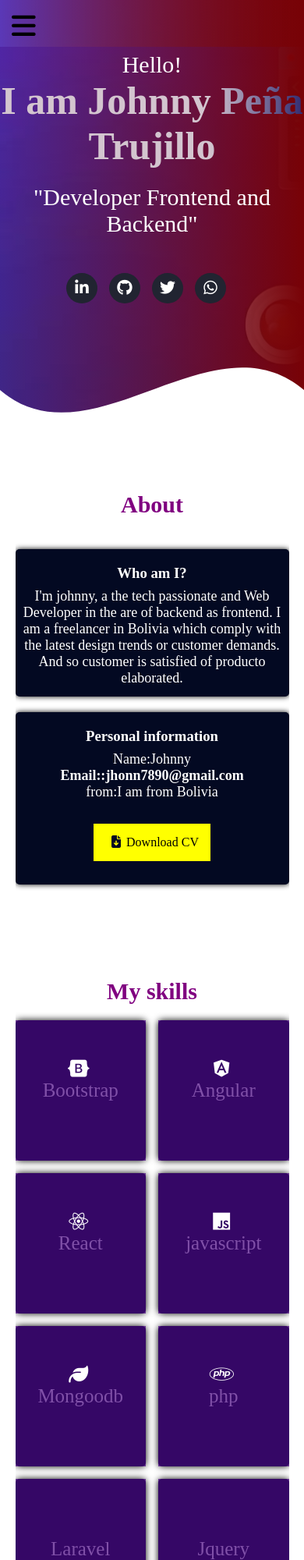
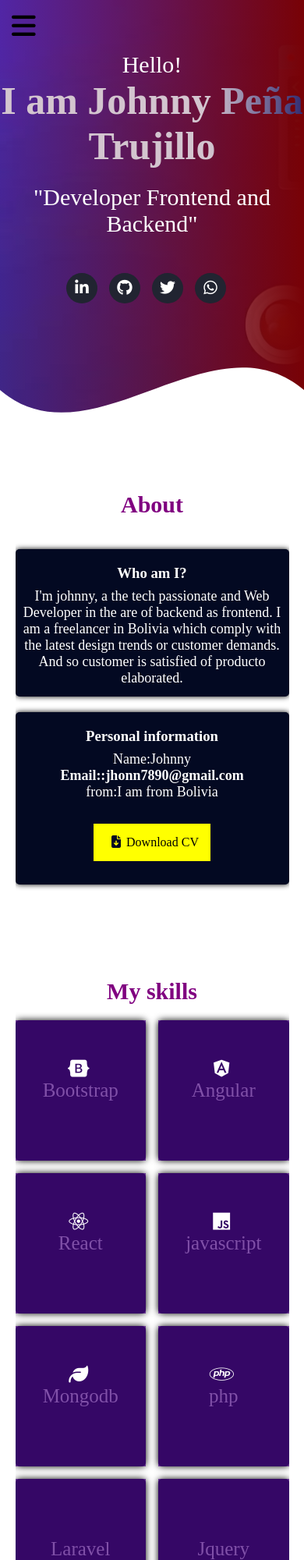
Before and after one commit to jhonnrock/Portfolio, a plain HTML site: page index.html in a window 390 px wide. Shown: the top 2000 px of the page at 78% size. Drawn offline with Linux system fonts and the light colour scheme; some icons are missing; a web font is replaced by a local one.

Commit message:
Add one list of change for my portfolio

```diff
--- a/index.html
+++ b/index.html
@@ -138,7 +138,7 @@
 
 
                     <a href="https://www.mongodb.com/">
-                        Mongoodb</a>
+                        Mongodb</a>
                     <div class="content-skill">
                         <i class="fas fa-leaf "></i>
                     </div>
@@ -210,7 +210,7 @@
 
                     <a href="https://materializecss.com/">Materialize CSS</a>
                     <div class="content-skill">
-                        <i class=""></i>
+                        <i class="fab fa-maxcdn"></i>
 
                     </div>
 
--- a/src/js/main.js
+++ b/src/js/main.js
@@ -4,23 +4,34 @@ const linknav=document.querySelectorAll('.linkdata');
 collapse.addEventListener('click',()=>{
     menu.classList.toggle('active');
     collapse.classList.toggle('active');
+    nav.style.background=`#070022`;
 
 });
+const nav =document.querySelector('.view-menu');
+window.addEventListener("scroll", function () {
+    window.scrollY > 100 && (nav.style.background = `rgba(80,35,146,0.9)`);
+    window.scrollY < 100 && (nav.style.background = `transparent`);
+  });
+
+const links=document.querySelector('.linkdata');
 removelist=()=>{
     console.log("item...");
     for(let i=0;i< linknav.length;i++){
         // console.log(linknav[i]);
         linknav[i].addEventListener('click',(a)=>{
+
                 menu.classList.toggle('active');
                 collapse.classList.toggle('active');
-
+                colorMenu(this)
 
             })
 
     }
 
 }
+colorMenu=(a)=>{
+//    console.log(a)
+    // this.style.color="yellow"
+}
 
 const valuedata=removelist();
-// console.log(removelist());
-// removelist();
--- a/src/style/main.css
+++ b/src/style/main.css
@@ -303,8 +303,7 @@ main .section-about {
     align-items: center;
     border-radius: 5px;
     box-shadow: 0 0 10px black;
-    /* transition: all 0.2s ease-in-out; */
-    /* position: relative; */
+
 }
 .container-skill .row-skill {
     position: relative;
@@ -486,9 +485,7 @@ main .section-about {
 @media screen and (max-width:768px) {
 
     /* this is for header */
-    nav {
-        background: linear-gradient(to right, rgba(128, 130, 255, 0.205), #780206);
-    }
+
     .view-menu>.menu-show {
         display: none;
 
@@ -499,8 +496,7 @@ main .section-about {
         font-size: 35px;
         justify-content: left;
         transition: all 0.5s;
-        /* transform: translateX(auto); */
-        /* background: yellow; */
+
     }
 
     .collapse-menu {
@@ -532,23 +528,24 @@ main .section-about {
         bottom: 0;
         width: 100%;
         height: calc(100% - 50px);
-        /* transition: all 0.5s ease-in-out; */
+
 
     }
 
-    /* .menu-show li a > .menu-show:hover{
-        transform: scale(0);
-        color:yellow;
-    }  */
+
 
 
     .menu-show>li {
         display: block;
         text-align: center;
         margin: 50px 0;
+        transition: transform .3s;
+        transform: scale(1);
     }
 
-
+    /* .menu-show:hover >li{
+        transform:scale(0)
+    } */
 
     /* for container about */
     .container-about {
@@ -594,8 +591,6 @@ main .section-about {
 
 
 
-
-
     /* this is for the portfolio */
     .container-portfolio {
         display: grid;
```
Also changed, not shown: 1 other file.
